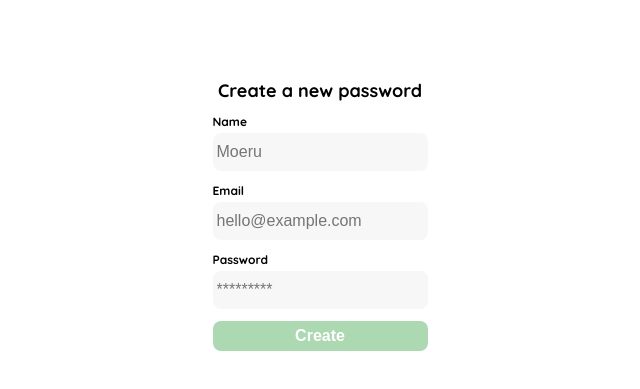
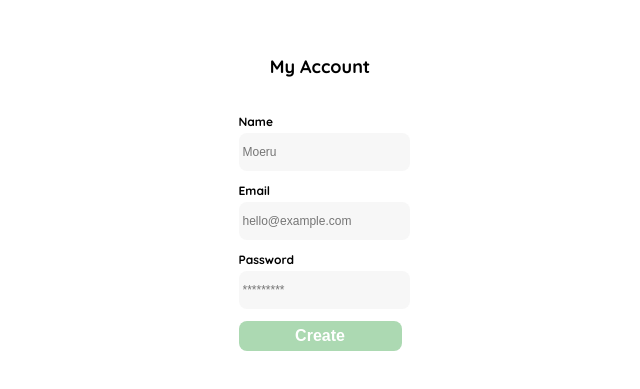
Before and after one commit to LaureanoVera/platzi-js-school, a plain HTML site: page frontend_developer/pages/myAccount.html in a window 1280 px wide. Shown: the part 191-580 px from the top of the page, without its empty margins (320-960 px from the left). Drawn offline with Linux system fonts and the light colour scheme.

Commit message:
curso practico frontend dev: crear y editar mi cuenta parte dos

```diff
--- a/frontend_developer/pages/myAccount.html
+++ b/frontend_developer/pages/myAccount.html
@@ -6,7 +6,7 @@
     <meta name="viewport" content="width=device-width, initial-scale=1.0" />
     <title>Account</title>
     <!-- SYLES -->
-    <link rel="stylesheet" href="../styles/style.css">
+    <link rel="stylesheet" href="../styles/style.css" />
     <!-- FONTS -->
     <link rel="preconnect" href="https://fonts.googleapis.com" />
     <link rel="preconnect" href="https://fonts.gstatic.com" crossorigin />
@@ -18,15 +18,41 @@
   <body>
     <div class="account">
       <div class="account__form-container">
-        <h1 class="account__title">Create a new password</h1>
+        <h1 class="account__title">My Account</h1>
         <form action="/" class="account__form">
-          <label for="name" class="account__label">Name</label>
-          <input type="text" name="name" id="name" placeholder="Moeru" class="input account__input">
-          <label for="email" class="account__label">Email</label>
-          <input type="email" name="email" id="email" placeholder="hello@example.com" class="input account__input">
-          <label for="password" class="account__label">Password</label>
-          <input type="password" name="password" id="password" placeholder="*********" class="input account__input">
-          <input type="submit" value="Create" class="primary-btn account__send">
+          <div >
+            <label for="name" class="account__label">Name</label>
+            <input
+              type="text"
+              name="name"
+              id="name"
+              placeholder="Moeru"
+              class="input account__input"
+            />
+            <!-- ----- -->
+            <label for="email" class="account__label">Email</label>
+            <input
+              type="email"
+              name="email"
+              id="email"
+              placeholder="hello@example.com"
+              class="input account__input"
+            />
+            <!-- ----- -->
+            <label for="password" class="account__label">Password</label>
+            <input
+              type="password"
+              name="password"
+              id="password"
+              placeholder="*********"
+              class="input account__input"
+            />
+          </div>
+          <input
+            type="submit"
+            value="Create"
+            class="primary-btn account__send"
+          />
         </form>
       </div>
     </div>
--- a/frontend_developer/styles/style.css
+++ b/frontend_developer/styles/style.css
@@ -1,13 +1,13 @@
 :root {
   /* colors */
-  --very-light-pink:#c7c7c7;
-  --text-input-field:#f7f7f7;
-  --hospital-green:#acd9b2;
-  --black:#000000;
-  --white:#ffffff;
+  --very-light-pink: #c7c7c7;
+  --text-input-field: #f7f7f7;
+  --hospital-green: #acd9b2;
+  --black: #000000;
+  --white: #ffffff;
 
   /* fonts */
-  --family:'Quicksand', sans-serif;
+  --family: "Quicksand", sans-serif;
   --sm: 12px;
   --md: 16px;
   --lg: 18px;
@@ -49,8 +49,8 @@ body {
 .email__title,
 .account__title {
   font-size: var(--lg);
-  margin-bottom: 12px;
-  text-align: center;
+  margin-bottom: 36px;
+  text-align: start;
 }
 
 .login__subtitle,
@@ -69,6 +69,12 @@ body {
   flex-direction: column;
 }
 
+.login__form div,
+.account__form div {
+  display: flex;
+  flex-direction: column;
+}
+
 .login__label,
 .account__label {
   font-size: var(--sm);
@@ -82,9 +88,10 @@ body {
   border: none;
   border-radius: 8px;
   height: 30px;
-  font-size: var(--md);
+  font-size: var(--sm);
   padding: 4px;
   margin-bottom: 12px;
+  width: 100%;
 }
 
 .login__send {
@@ -96,6 +103,18 @@ body {
   .login__logo,
   .email__logo {
     display: block;
+  }
+
+  .login__form-container,
+  .email__form-container,
+  .account__form-container {
+    height: 100%;
+  }
+
+  .login__form,
+  .account__form {
+    height: 100%;
+    justify-content: space-between;
   }
 }
 /* /LOGIN PAGE */
@@ -136,6 +155,7 @@ body {
   background-color: var(--hospital-green);
   border-radius: 8px;
   border: none;
+  margin-bottom: 24px;
   color: var(--white);
   height: 30px;
   width: 100%;
```
